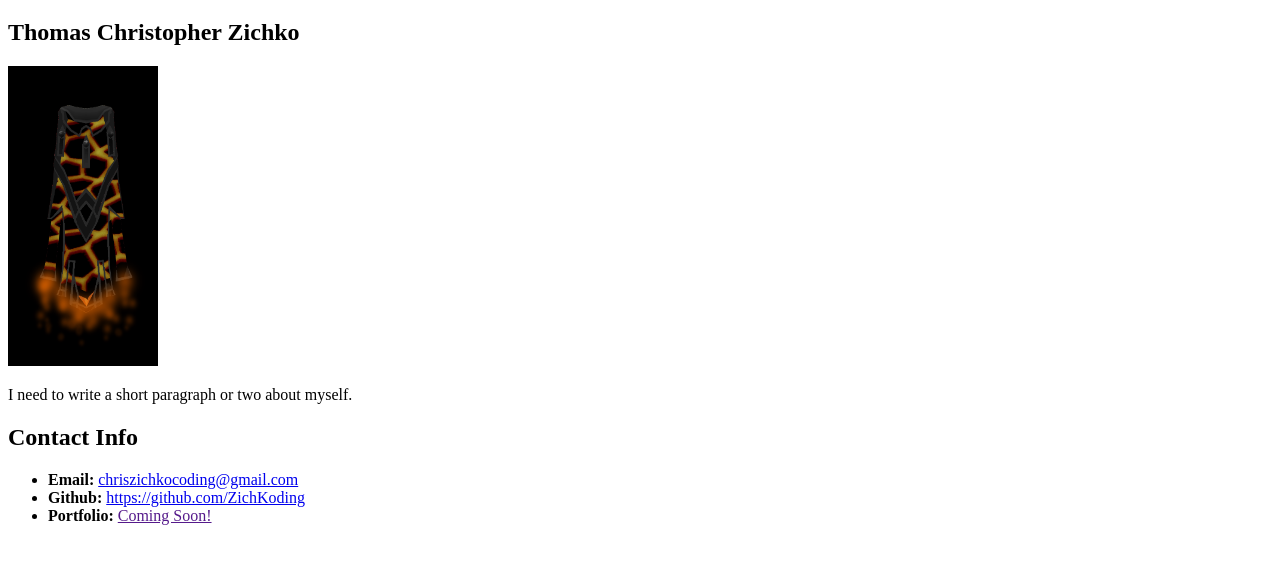
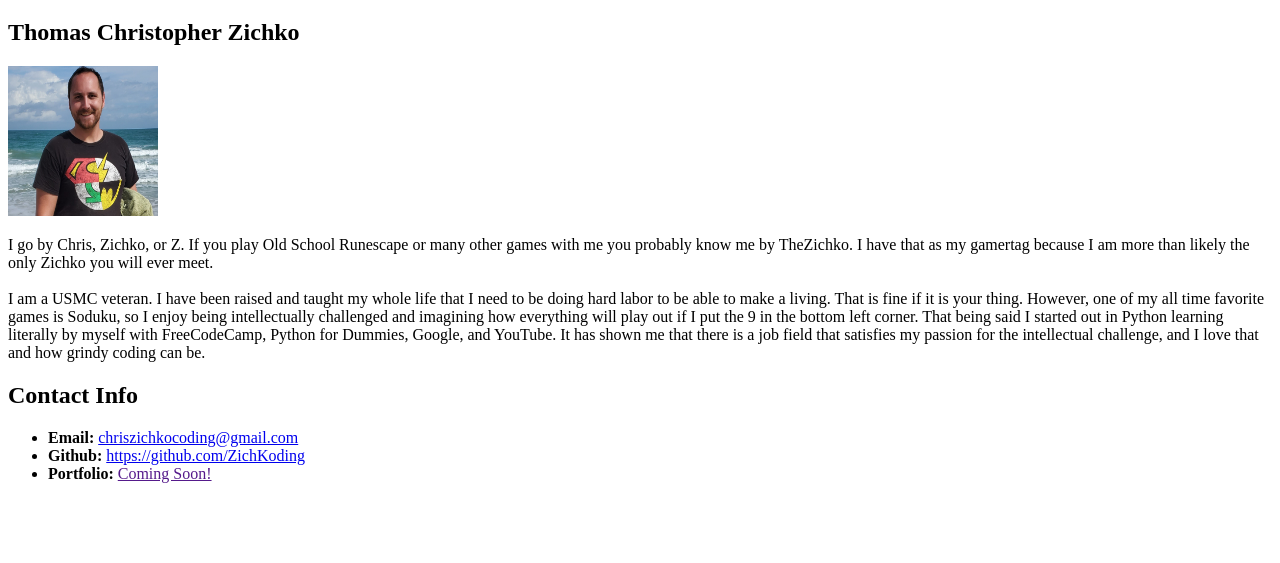
Before and after one commit to ZichKoding/newrepoclass, a plain HTML site: page index.html in a window 1280 px wide. Shown: the part 61-624 px from the top of the page. Drawn offline with Linux system fonts and the light colour scheme.

Commit message:
I added a picture of me and a more detailed small bio.

```diff
--- a/index.html
+++ b/index.html
@@ -8,10 +8,17 @@
     <body>
         <h2>Thomas Christopher Zichko</h2>
 
-        <img src="infernals.png" alt="Profile Picture" width="150" height="300">
+        <img src="ProfilePic.jpg" alt="Profile Picture" width="150" height="150">
 
         <p>
-            I need to write a short paragraph or two about myself.
+            I go by Chris, Zichko, or Z. If you play Old School Runescape or many other games with me you probably know me by TheZichko.
+            I have that as my gamertag because I am more than likely the only Zichko you will ever meet.
+            <br>
+            <br>
+            I am a USMC veteran. I have been raised and taught my whole life that I need to be doing hard labor to be able to make a living. That is fine if it is your thing.
+             However, one of my all time favorite games is Soduku, so I enjoy being intellectually challenged and imagining how everything will play out if I put the 9 in the bottom left corner.
+             That being said I started out in Python learning literally by myself with FreeCodeCamp, Python for Dummies, Google, and YouTube. It has shown me that there is a job field that satisfies my
+             passion for the intellectual challenge, and I love that and how grindy coding can be.
             <br>
             <h2>
                 Contact Info
```
Also changed, not shown: ProfilePic.jpg (added), infernals.png (deleted).
